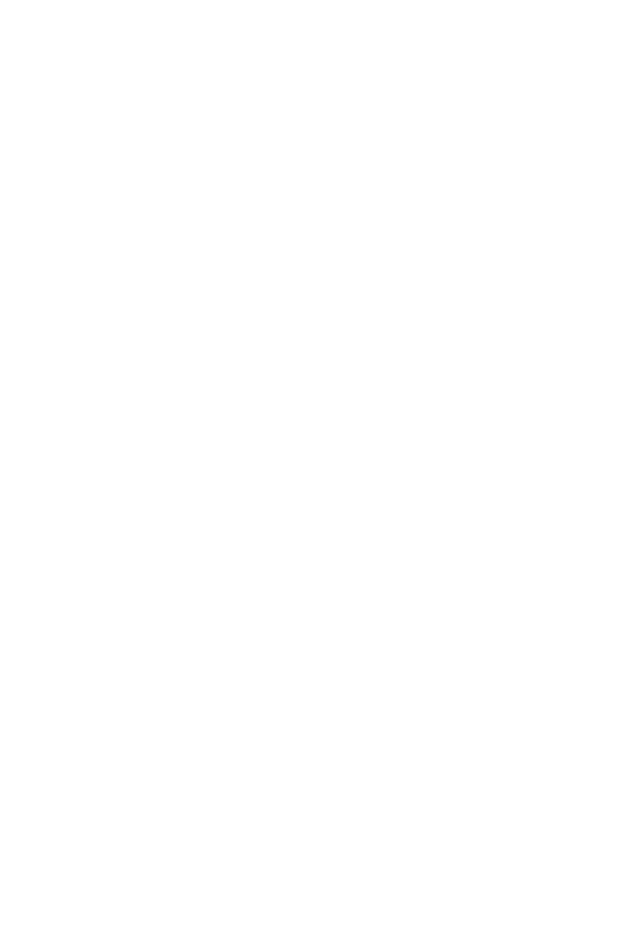
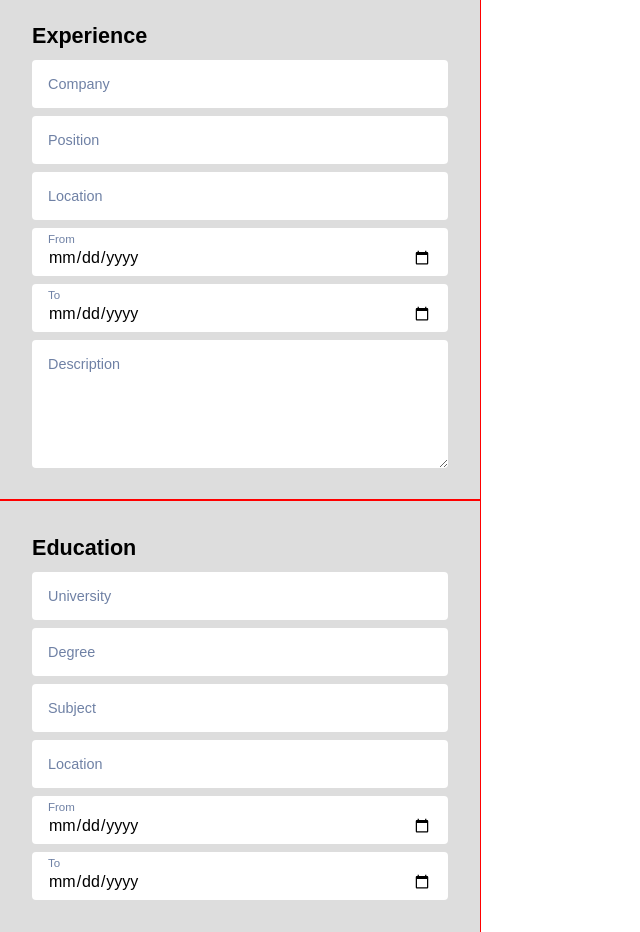
Before and after one commit to haskar1/cv-generator, a React (Create React App) app: page / in a window 1280 px wide. Shown: the part 600-1532 px from the top of the page, without its empty margins (0-640 px from the left). Before the commit the page ends 800 px from the top, so only its background shows below. Built offline with nearby package versions, Linux system fonts and the light colour scheme.

Commit message:
Add remaining CV form sections

```diff
--- a/src/App.js
+++ b/src/App.js
@@ -28,5 +28,21 @@ const initialCV = {
     phone: '',
     email: '',
     description: ''
+  },
+  experience: {
+    company: '',
+    position: '',
+    education: '',
+    fromDate: '',
+    toDate: '',
+    description: ''
+  },
+  education: {
+    university: '',
+    degree: '',
+    subject: '',
+    location: '',
+    fromDate: '',
+    toDate: ''
   }
 }
--- a/src/components/CVForm.js
+++ b/src/components/CVForm.js
@@ -6,8 +6,8 @@ export default function CVForm({ cv, setCV }) {
     return (
         <div>
             <Personal cv={cv} setCV={setCV} />
-            <Experience />
-            <Education />
+            <Experience cv={cv} setCV={setCV} />
+            <Education cv={cv} setCV={setCV} />
         </div>
     )
 }
--- a/src/components/Education.js
+++ b/src/components/Education.js
@@ -1,3 +1,17 @@
-export default function Education() {
+import TextInput from "./TextInput.js";
 
+export default function Education({ cv, setCV }) {
+    return (
+        <div>
+            <form>
+                <h2>Education</h2>
+                <TextInput type="text" label="University" name="university" category="education" cv={cv} setCV={setCV} />
+                <TextInput type="text" label="Degree" name="degree" category="education" cv={cv} setCV={setCV} />
+                <TextInput type="text" label="Subject" name="subject" category="education" cv={cv} setCV={setCV} />
+                <TextInput type="text" label="Location" name="location" category="education" cv={cv} setCV={setCV} />
+                <TextInput type="date" label="From" name="fromDate" category="education" cv={cv} setCV={setCV} />
+                <TextInput type="date" label="To" name="toDate" category="education" cv={cv} setCV={setCV} />
+            </form>
+        </div>
+    )
 }
--- a/src/components/Experience.js
+++ b/src/components/Experience.js
@@ -1,3 +1,17 @@
-export default function Experience() {
+import TextInput from "./TextInput.js";
 
+export default function Experience({ cv, setCV }) {
+    return (
+        <div>
+            <form>
+                <h2>Experience</h2>
+                <TextInput type="text" label="Company" name="company" category="experience" cv={cv} setCV={setCV} />
+                <TextInput type="text" label="Position" name="position" category="experience" cv={cv} setCV={setCV} />
+                <TextInput type="text" label="Location" name="location" category="experience" cv={cv} setCV={setCV} />
+                <TextInput type="date" label="From" name="fromDate" category="experience" cv={cv} setCV={setCV} />
+                <TextInput type="date" label="To" name="toDate" category="experience" cv={cv} setCV={setCV} />
+                <TextInput isTextarea={true} label="Description" name="description" category="experience" cv={cv} setCV={setCV} />
+            </form>
+        </div>
+    )
 }
--- a/src/components/TextInput.js
+++ b/src/components/TextInput.js
@@ -10,6 +10,11 @@ function TextInput({
     isTextarea
 }) {
     const [value, setValue] = useState('');
+    let className = value && 'filled';
+
+    if (type === "date") {
+        className = 'filled';
+    }
 
     function handleChange(e) {
         setValue(e.target.value);
@@ -29,7 +34,7 @@ function TextInput({
                 : <input type={type} value={value} name={name} category={category} onChange={handleChange} />
             }
 
-            <label className={value && 'filled'}>
+            <label className={className}>
                 {label}
             </label>
         </div>
```
